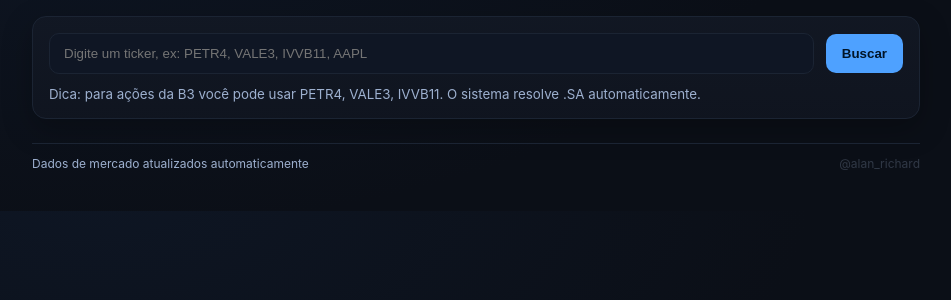
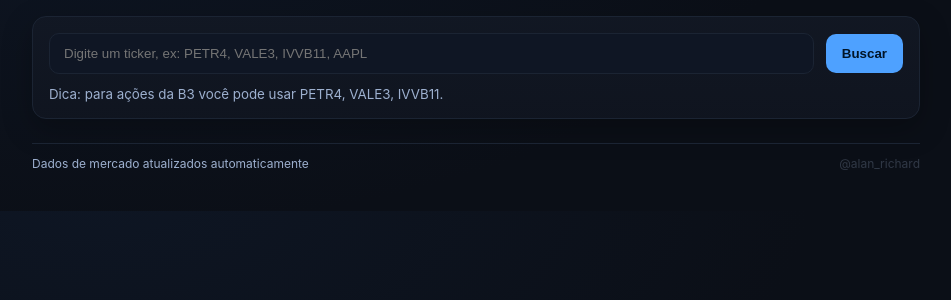
Before and after one commit to alanrichard77/Triadex, a FastAPI app: page / in a window 1280 px wide. Shown: the part 100-400 px from the top of the page, without its empty margins (164-1115 px from the left). Run offline with FastAPI, Linux system fonts and the light colour scheme.

Commit message:
Simplify hint text for B3 stock input
Removed redundant information from hint about B3 stocks.

```diff
--- a/ui/templates/index.html
+++ b/ui/templates/index.html
@@ -16,7 +16,7 @@
     <section class="card search">
       <input id="q" type="text" placeholder="Digite um ticker, ex: PETR4, VALE3, IVVB11, AAPL" />
       <button id="btn">Buscar</button>
-      <small class="hint">Dica: para ações da B3 você pode usar PETR4, VALE3, IVVB11. O sistema resolve .SA automaticamente.</small>
+      <small class="hint">Dica: para ações da B3 você pode usar PETR4, VALE3, IVVB11.</small>
     </section>
 
     <section id="result" class="card result hidden">
```
